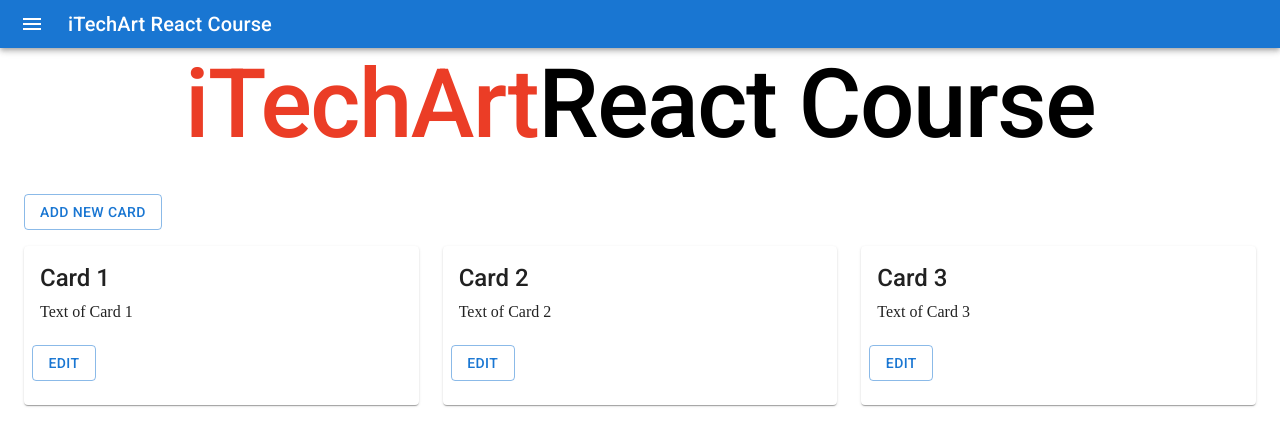
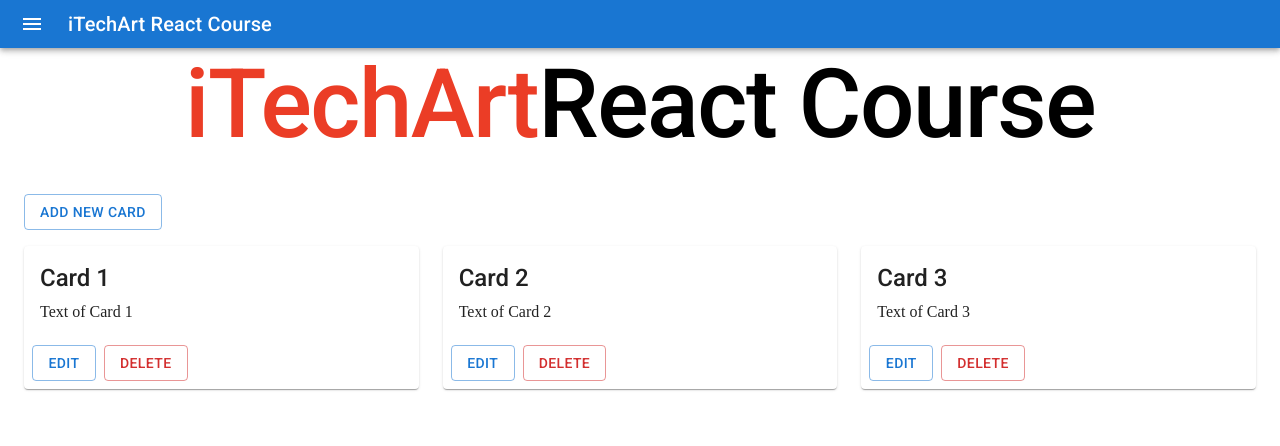
Before and after one commit to Laranto-spb/itechart-react-course, a React (Create React App) app: page / in a window 1280 px wide. Shown: the top 446 px of the page. Built offline with nearby package versions, Linux system fonts and the light colour scheme.

Commit message:
Added delete func, corrected propTypes

```diff
--- a/src/components/card/card-dialog/CardDialog.js
+++ b/src/components/card/card-dialog/CardDialog.js
@@ -71,13 +71,13 @@
   }
 
   return (
-    <div>
-      <Button variant="outlined" onClick={handleClickOpen} sx={{ mb: 2 }}>
+    <>
+      <Button variant="outlined" onClick={handleClickOpen}>
         {addCard ? 'Add new card' : 'Edit'}
       </Button>
       <Dialog open={open} onClose={() => saveCard(false)} sx={{ p: 2 }}>
         <DialogTitle>
-          {addCard ? 'Add new card' : 'Edit new card'}
+          {addCard ? 'Add new card' : 'Edit card'}
         </DialogTitle>
         <DialogContent>
           <DialogContentText>
@@ -107,9 +107,15 @@
           {button}
         </DialogActions>
       </Dialog>
-    </div>
+    </>
   );
 }
+
+CardDialog.defaultProps = {
+  addCard: undefined,
+  updCard: undefined,
+  cardId: undefined,
+};
 
 CardDialog.propTypes = {
   addCard: PropTypes.func,
--- a/src/components/card/card-item/CardItem.js
+++ b/src/components/card/card-item/CardItem.js
@@ -2,6 +2,7 @@
   Card, CardActions, CardContent, Typography,
 } from '@mui/material';
 import PropTypes from 'prop-types';
+import Button from '@mui/material/Button';
 import CardDialog from '../card-dialog/CardDialog';
 
 function CardItem({
@@ -9,6 +10,7 @@
   title,
   body,
   editCard,
+  deleteCard,
 }) {
   return (
     <Card>
@@ -22,6 +24,7 @@
       </CardContent>
       <CardActions>
         <CardDialog updCard={editCard} cardId={id} />
+        <Button onClick={() => deleteCard(id)} variant="outlined" color="error">Delete</Button>
       </CardActions>
     </Card>
   );
@@ -32,6 +35,7 @@
   id: PropTypes.string.isRequired,
   title: PropTypes.string.isRequired,
   body: PropTypes.string.isRequired,
+  deleteCard: PropTypes.func.isRequired,
 };
 
 export default CardItem;
--- a/src/components/main/Main.js
+++ b/src/components/main/Main.js
@@ -2,7 +2,7 @@
 import { useState } from 'react';
 import Typography from '@mui/material/Typography';
 import Container from '@mui/material/Container';
-import { Grid } from '@mui/material';
+import { Box, Grid } from '@mui/material';
 import CardItem from '../card/card-item/CardItem';
 import CardDialog from '../card/card-dialog/CardDialog';
 
@@ -41,14 +41,20 @@
     setCards([...newCards]);
   };
 
+  const removeCard = (cardId) => {
+    const filtered = cards.filter((card) => card.id !== cardId);
+    setCards([...filtered]);
+  };
+
   return (
     <Container maxWidth="xl">
       <Typography sx={{ textAlign: 'center' }} variant="h1" component="div" gutterBottom>
         <span className="main-red">iTechArt</span>
         React Course
       </Typography>
-
-      <CardDialog addCard={setNewCard} />
+      <Box sx={{ mb: 2 }}>
+        <CardDialog addCard={setNewCard} />
+      </Box>
 
       <Grid container spacing={3}>
 
@@ -59,7 +65,13 @@
             body,
           }) => (
             <Grid key={id} item xs={12} lg={4}>
-              <CardItem editCard={updateCard} id={id} title={title} body={body} />
+              <CardItem
+                deleteCard={removeCard}
+                editCard={updateCard}
+                id={id}
+                title={title}
+                body={body}
+              />
             </Grid>
           ))
         }
```
Also changed, not shown: .eslintrc.json.
